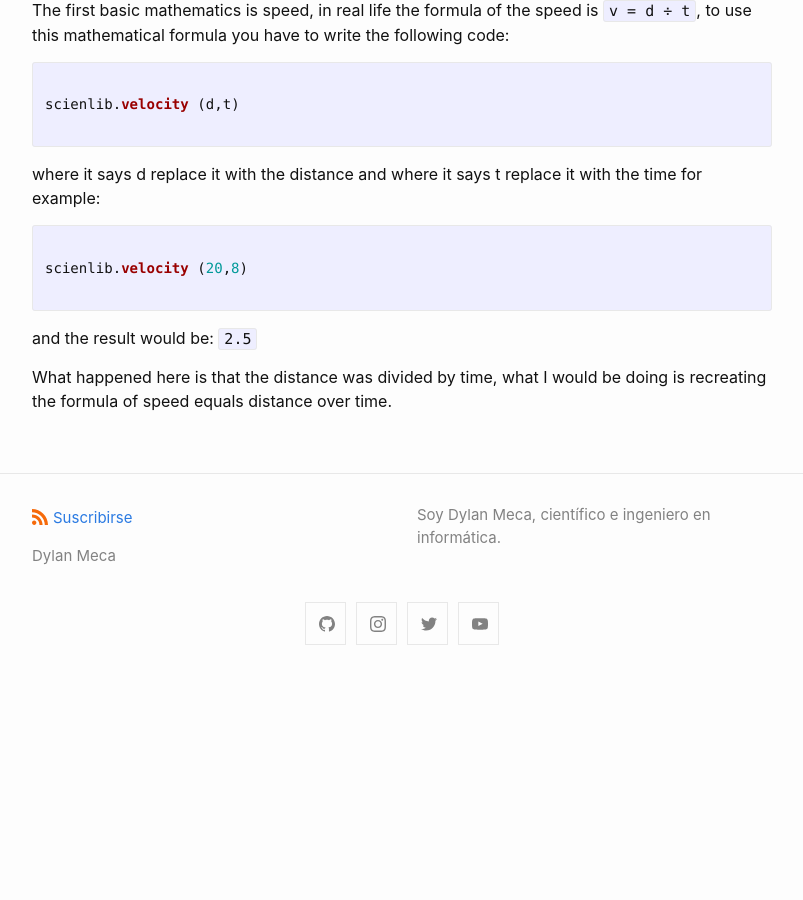
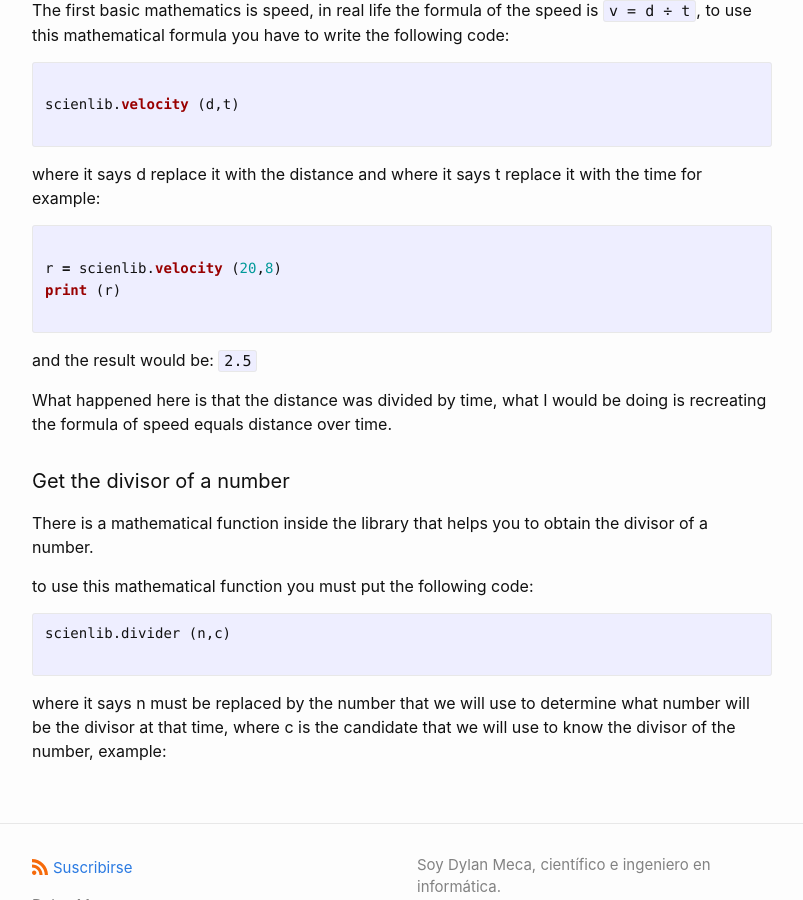
Before and after one commit to dylanmeca/dylanmeca.github.io, a Jekyll site: the page built from _posts/2021-04-28-scienlib-documentation.md, in a window 1280 px wide and 900 px high, scrolled down 1077 px. Shown: the whole window, without its empty margins (238-1041 px from the left). Built offline with Jekyll 4.4.1, drawn with Linux system fonts in a browser that asks for light colours; a script that is not in the unit is left out; comment, search, counter and statistics services are not loaded; before the commit the page ends 1757 px from its top, so only the background shows below that.

Commit message:
Update 2021-04-28-scienlib-documentation.md

````diff
--- a/_posts/2021-04-28-scienlib-documentation.md
+++ b/_posts/2021-04-28-scienlib-documentation.md
@@ -53,10 +53,24 @@ where it says d replace it with the distance and where it says t replace it with
 
 ```python
 
-scienlib.velocity (20,8)
+r = scienlib.velocity (20,8)
+print (r)
 
 ```
 
 and the result would be: ``` 2.5 ```
 
 What happened here is that the distance was divided by time, what I would be doing is recreating the formula of speed equals distance over time.
+
+#### Get the divisor of a number
+
+There is a mathematical function inside the library that helps you to obtain the divisor of a number.
+
+to use this mathematical function you must put the following code:
+
+```
+scienlib.divider (n,c)
+
+```
+
+where it says n must be replaced by the number that we will use to determine what number will be the divisor at that time, where c is the candidate that we will use to know the divisor of the number, example:
````
